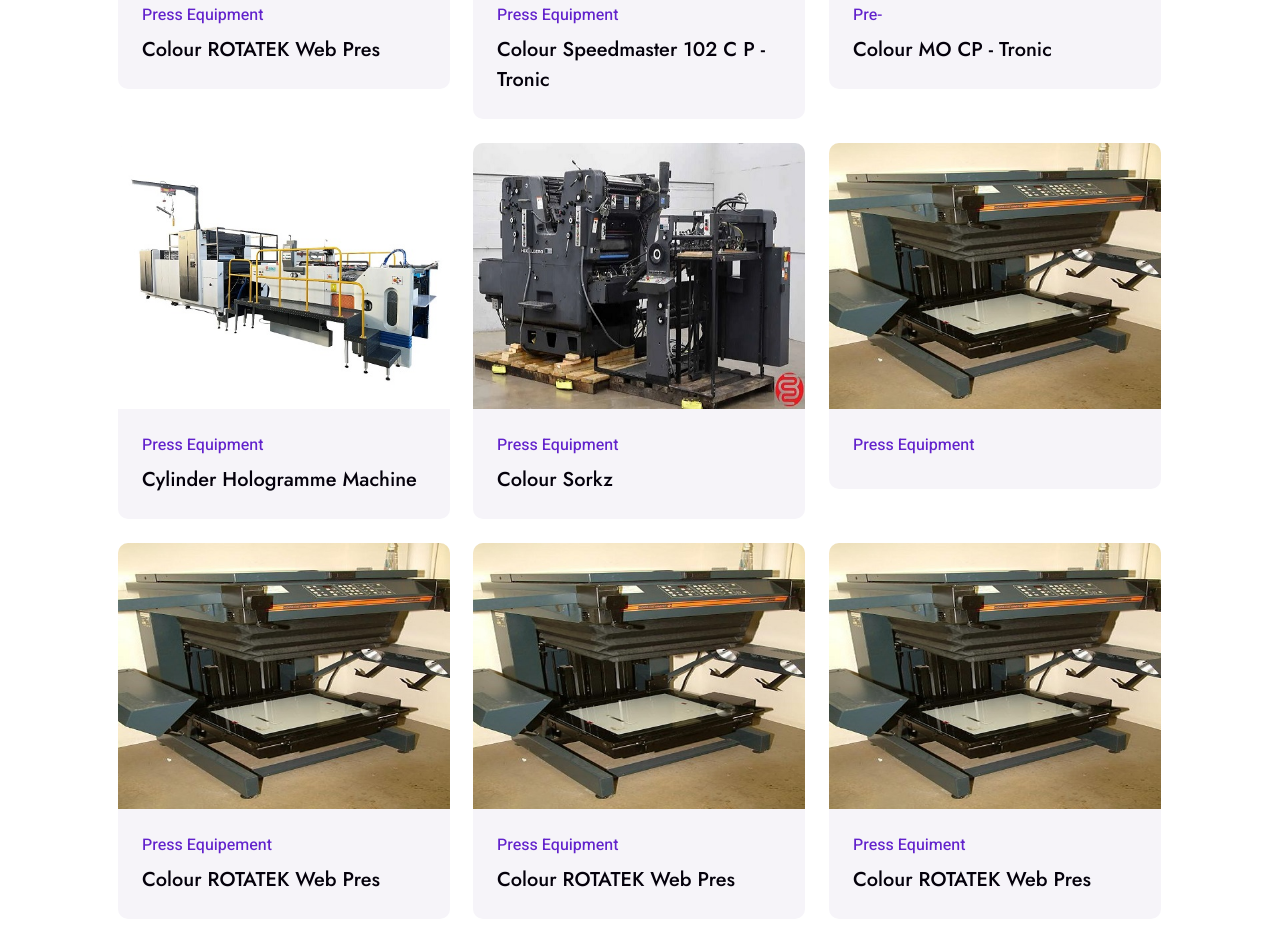
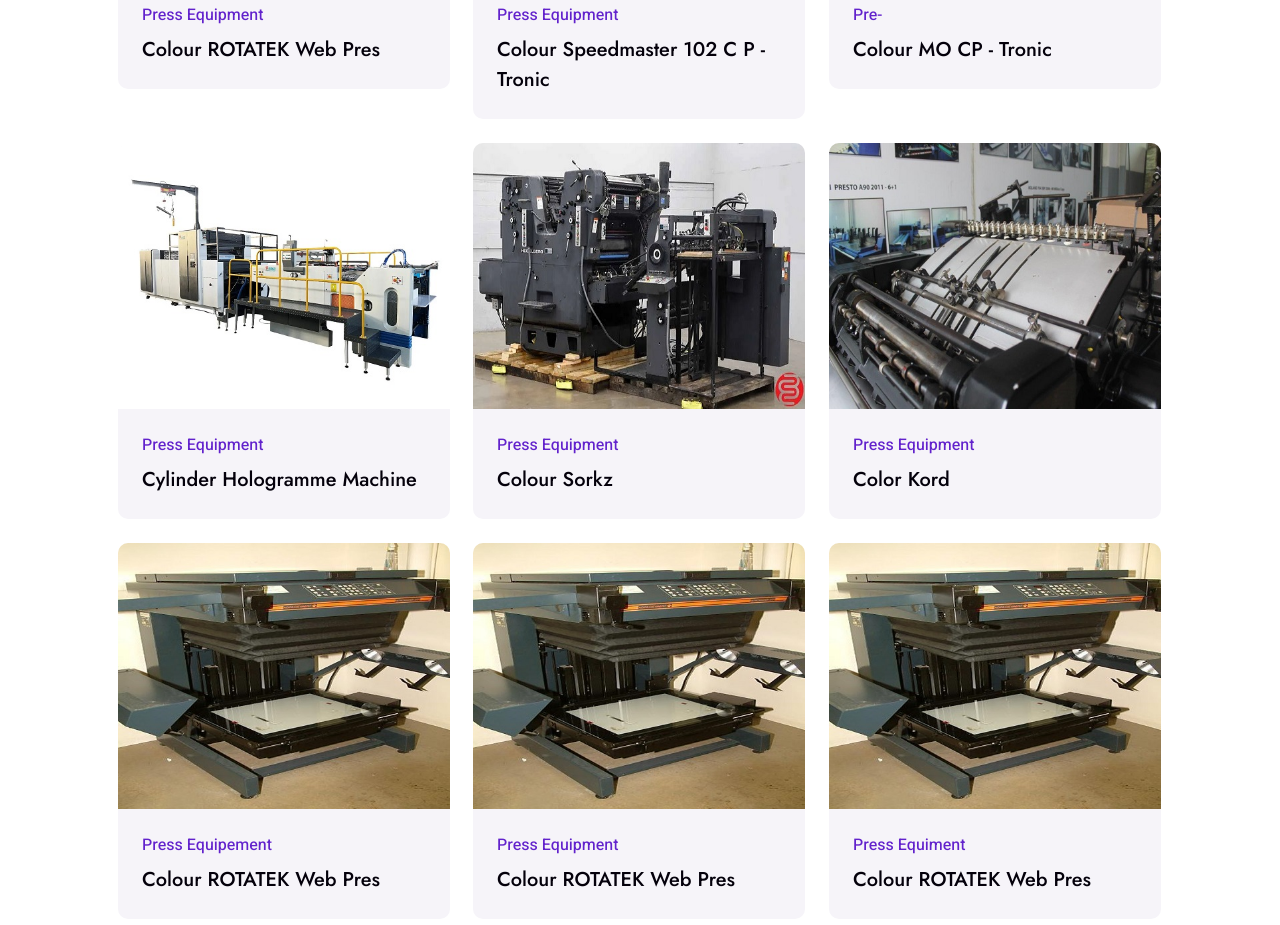
Before and after one commit to agoegabriel46/Innolink-main, a plain HTML site: page equiment.html in a window 1280 px wide. Shown: the part 3284-4209 px from the top of the page. Drawn offline with nearby package versions, Linux system fonts and the light colour scheme.

Commit message:
Equipment Update

```diff
--- a/equiment.html
+++ b/equiment.html
@@ -397,14 +397,14 @@
                     <div class="col-lg-4 col-md-6 portfolio-item second wow fadeInUp" data-wow-delay="0.5s">
                         <div class="rounded overflow-hidden">
                             <div class="position-relative overflow-hidden">
-                                <img class="img-fluid w-100" src="Equipments/Agfa Vertical Camera – Repro & Master.jpg" alt="">
+                                <img class="img-fluid w-100" src="Equipments/Colour Kord.jpg" alt="">
                                 <div class="portfolio-overlay">
-                                    <a class="btn btn-square btn-outline-light mx-1" href="Equipments/Colour ROTATEK Web Press.jpg" data-lightbox="portfolio"><i class="fa fa-eye"></i></a>
+                                    <a class="btn btn-square btn-outline-light mx-1" href="Equipments/Colour Kord.jpg" data-lightbox="portfolio"><i class="fa fa-eye"></i></a>
                                 </div>
                             </div>
                             <div class="bg-light p-4">
                                 <p class="text-primary fw-medium mb-2">Press Equipment</p>
-                                <h5 class="lh-base mb-0"></a>
+                                <h5 class="lh-base mb-0">Color Kord</a>
                             </div>
                         </div>
                     </div>
```
Also changed, not shown: Equipments/Colour Kord.jpg (added).
